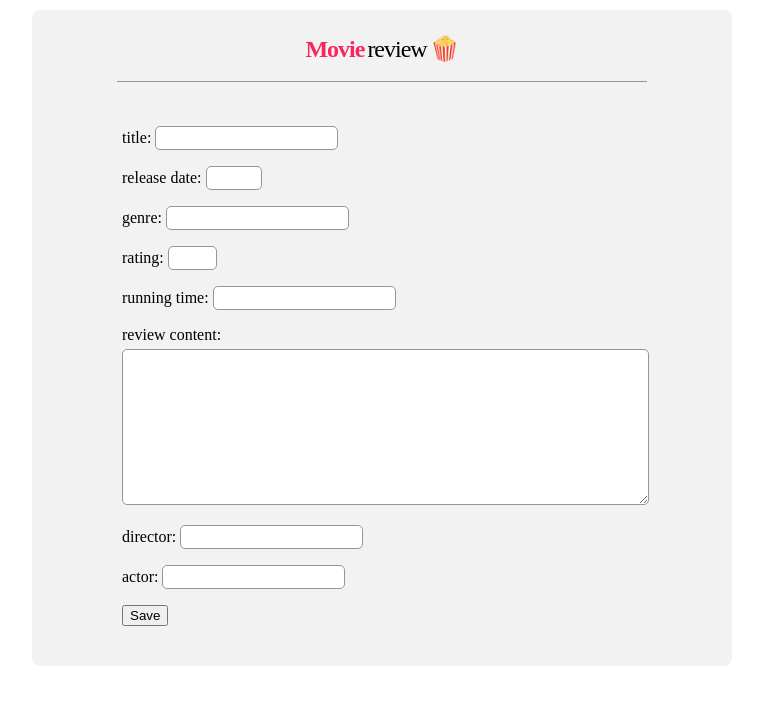
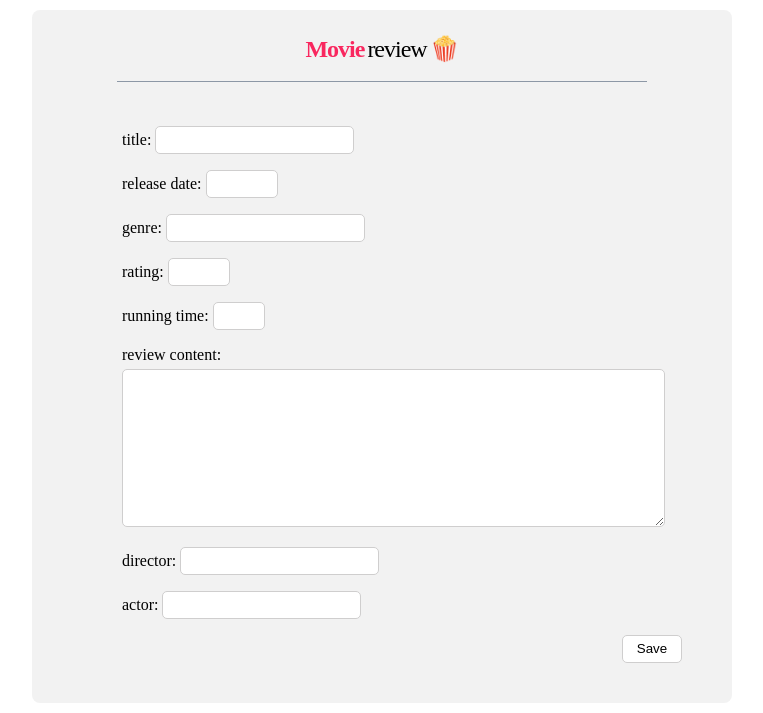
Before and after one commit to shkim21/piro16_movie_review_site, a Django app: page /review/create/ in a window 1280 px wide. Shown: the part 89-802 px from the top of the page, without its empty margins (258-1021 px from the left). Before the commit the page ends 755 px from the top, so only its background shows below. Run offline with Django 3.2, Linux system fonts and the light colour scheme.

Commit message:
[design] picsum seed값 설정, form 디자인 수정

```diff
--- a/movie_review/static/css/pages/form.css
+++ b/movie_review/static/css/pages/form.css
@@ -41,7 +41,8 @@ hr {
 .content-input,
 .form-input {
   border-radius: 5px;
-  border: solid 0.1px var(--m-gray);
+  border: solid 0.1px var(--lmm-gray);
+  padding: 3px 10px;
 }
 
 #release-date {
@@ -50,5 +51,18 @@ hr {
 
 #rating {
   width: 40px;
-  padding-left: 5px;
 }
+
+.save {
+  border-radius: 5px;
+  background-color: white;
+  border: solid 0.1px var(--lmm-gray);
+  width: 60px;
+  height: 28px;
+  position: relative;
+  right: -500px;
+}
+
+#running-time {
+  width: 30px;
+}
--- a/movie_review/templates/movie_detail.html
+++ b/movie_review/templates/movie_detail.html
@@ -11,7 +11,7 @@
         </div>
     </div>
     <div class="detail-info">
-        <img class="movie-poster" src="https://picsum.photos/seed/picsum/160/220">
+        <img class="movie-poster" src="https://picsum.photos/seed/{{review.id}}/160/220">
         <div class="detail-review1">
             <p><span class="detail-item">개봉년도</span> <span class="detail-content">  {{ review.release_date }}년</span></p>
             <p><span class="detail-item">감독</span> <span class="detail-content">  {{ review.director }}</span></p>
--- a/movie_review/templates/movie_form.html
+++ b/movie_review/templates/movie_form.html
@@ -25,7 +25,7 @@
             </p>
             <p>
                 <label>running time: </label>
-                <input class="form-input" ype="text" maxlength="20" name="running_time" value="{% if review.running_time %}{{review.running_time}}{% endif %}">
+                <input id="running-time" class="form-input" type="text" maxlength="10" name="running_time" value="{% if review.running_time %}{{review.running_time}}{% endif %}">
             </p>
             <p>
                 <p id="review-content"><label>review content: </label></p>
--- a/movie_review/templates/movie_list.html
+++ b/movie_review/templates/movie_list.html
@@ -5,7 +5,7 @@
     {%for review in reviews %}
     <div class="list-review">
         <div class=list-poster>
-            <img src="https://picsum.photos/seed/picsum/160/220">
+            <img src="https://picsum.photos/seed/{{review.id}}/160/220?">
         </div>
         <a href="{% url 'review:detail' review.id %}"><h2>{{ review.title }}</h2></a>
         <p><span class="list-item">개봉년도</span>   <span class="list-content">{{ review.release_date }}년</span></p>
```
Also changed, not shown: movie_review/db.sqlite3.
